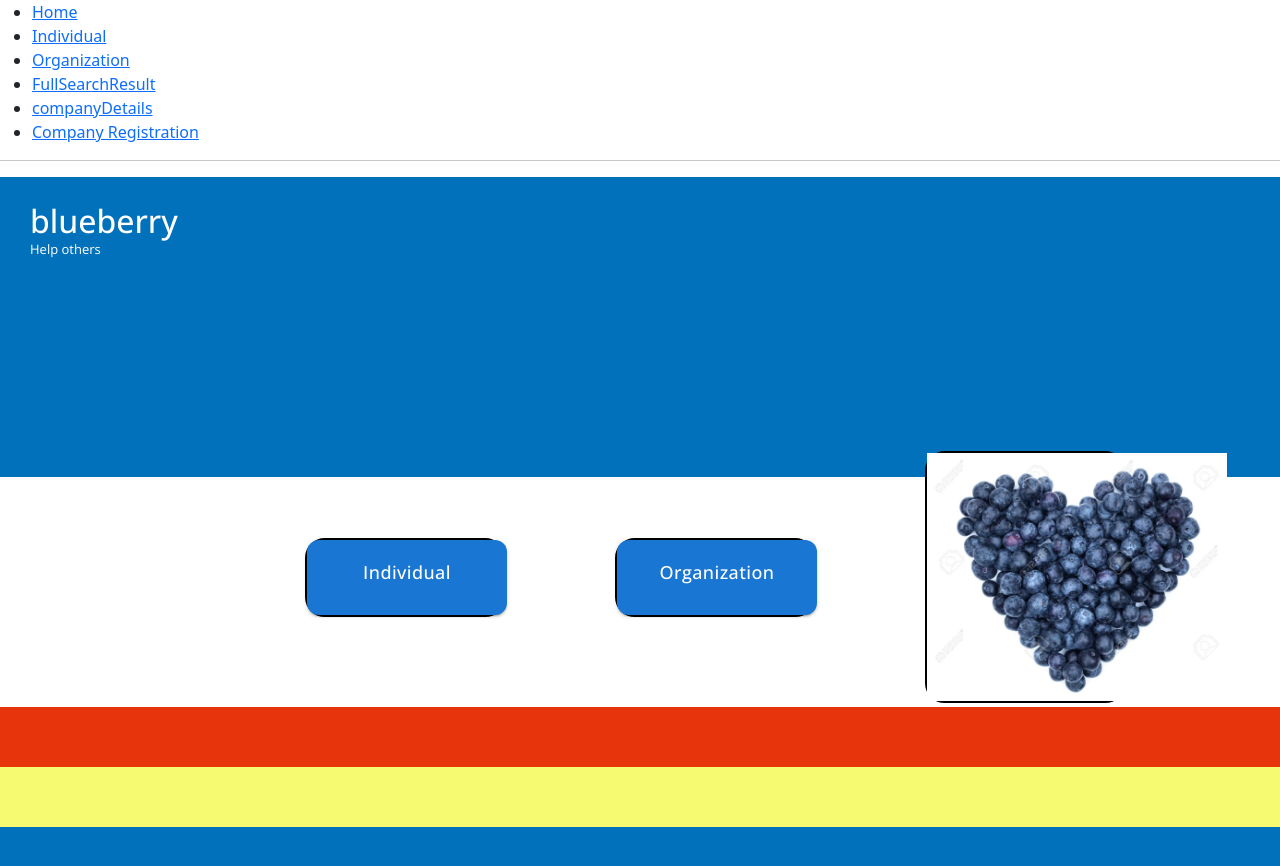
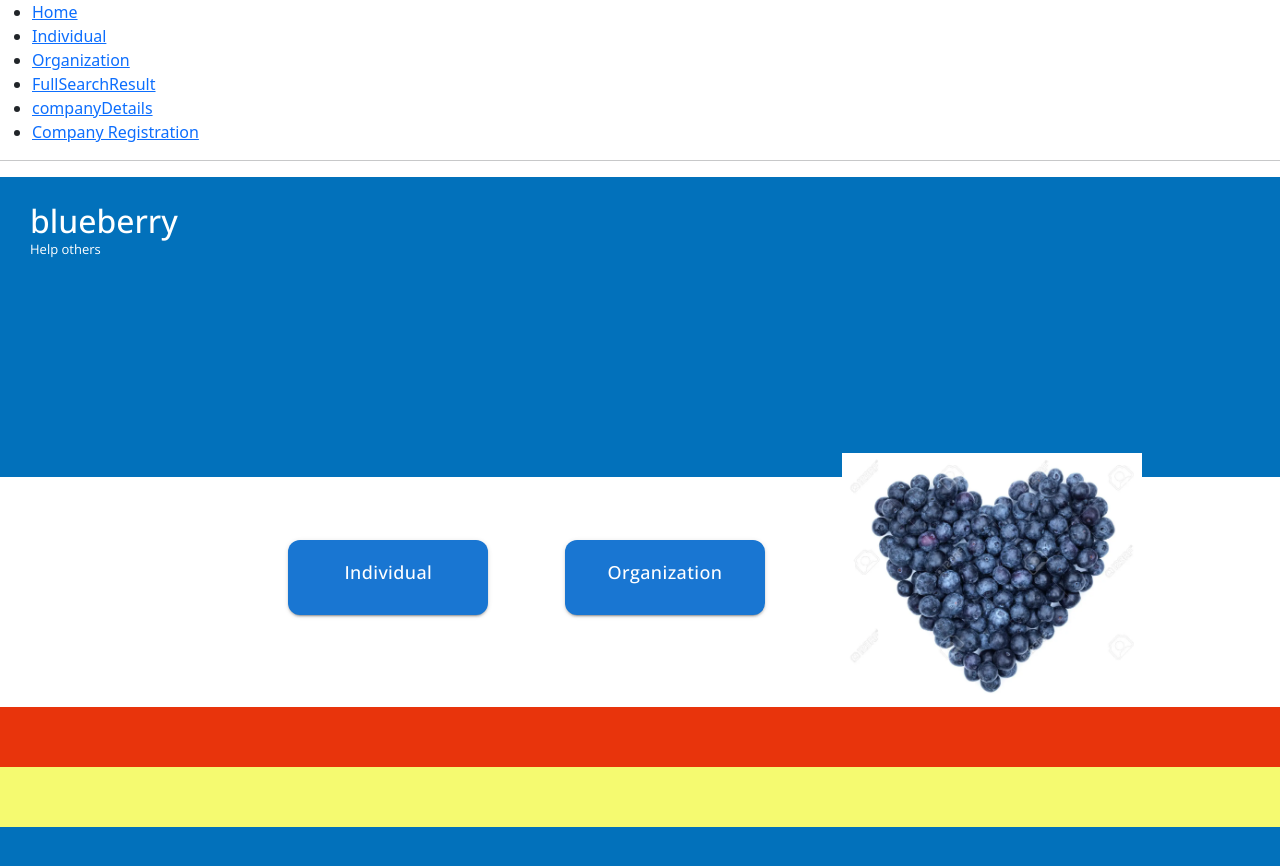
Before and after one commit to DanielssonJacob/blueberry, a React (Create React App) app in the folder blueberry-frontend/: page / in a window 1280 px wide. Shown: the top 866 px of the page. Built offline with nearby package versions, Linux system fonts and the light colour scheme.

Commit message:
changed class menu-item

```diff
--- a/blueberry-frontend/src/components/Company-details/companyDetails.css
+++ b/blueberry-frontend/src/components/Company-details/companyDetails.css
@@ -28,11 +28,6 @@
     margin-left: 150px;
 }
 
-.menu-item{
-    border: solid black 2px;
-    width: 200px;
-    border-radius: 20px;
-}
 
 .companyName {
     position:relative;
```
